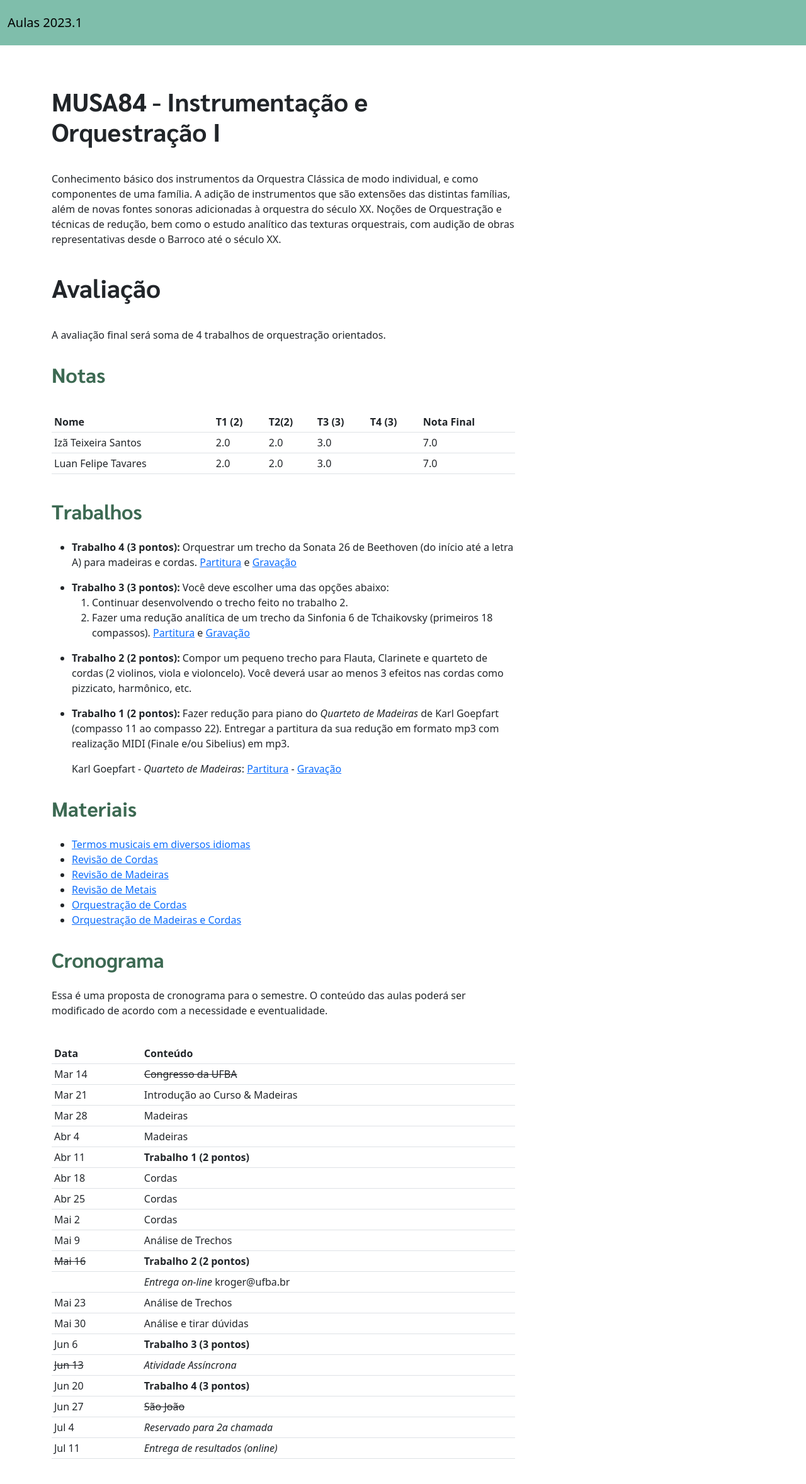
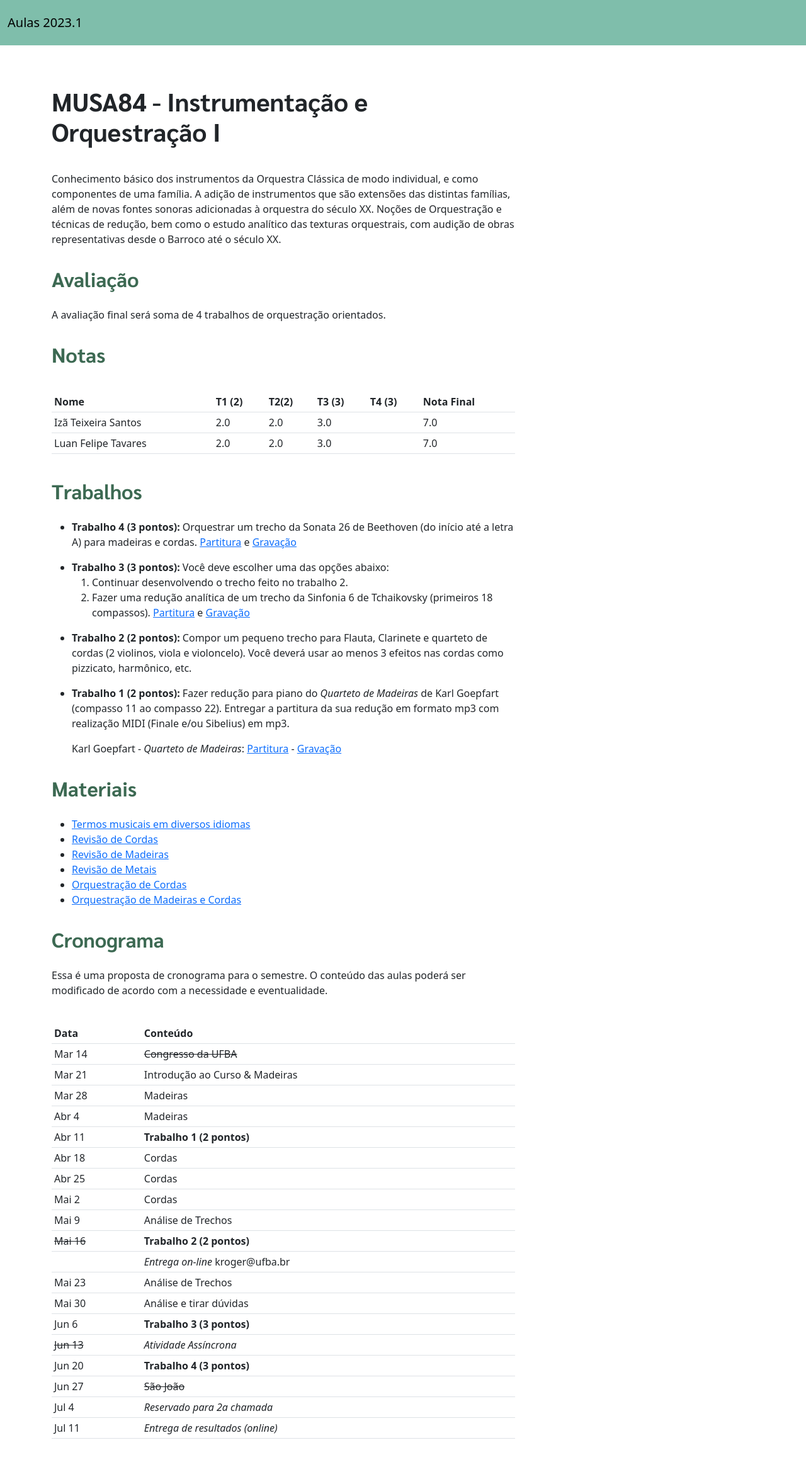
Before and after one commit to pedrokroger/pedrokroger.github.io, a Jekyll site: the page built from pages/musa84-orq1.md, in a window 1280 px wide. Shown: the whole page at 63% size. Built offline with Jekyll 4.4.1, drawn with Linux system fonts in a browser that asks for light colours; after the commit the page ends 2325 px from its top, so only the background shows below that.

Commit message:
Fix cabeçalho

```diff
--- a/pages/musa84-orq1.md
+++ b/pages/musa84-orq1.md
@@ -12,7 +12,7 @@ século XX. Noções de Orquestração e técnicas de redução, bem como o estu
 analítico das texturas orquestrais, com audição de obras representativas desde o
 Barroco até o século XX.
 
-# Avaliação
+## Avaliação
 
 A avaliação final será soma de 4 trabalhos de orquestração orientados.
 
```
